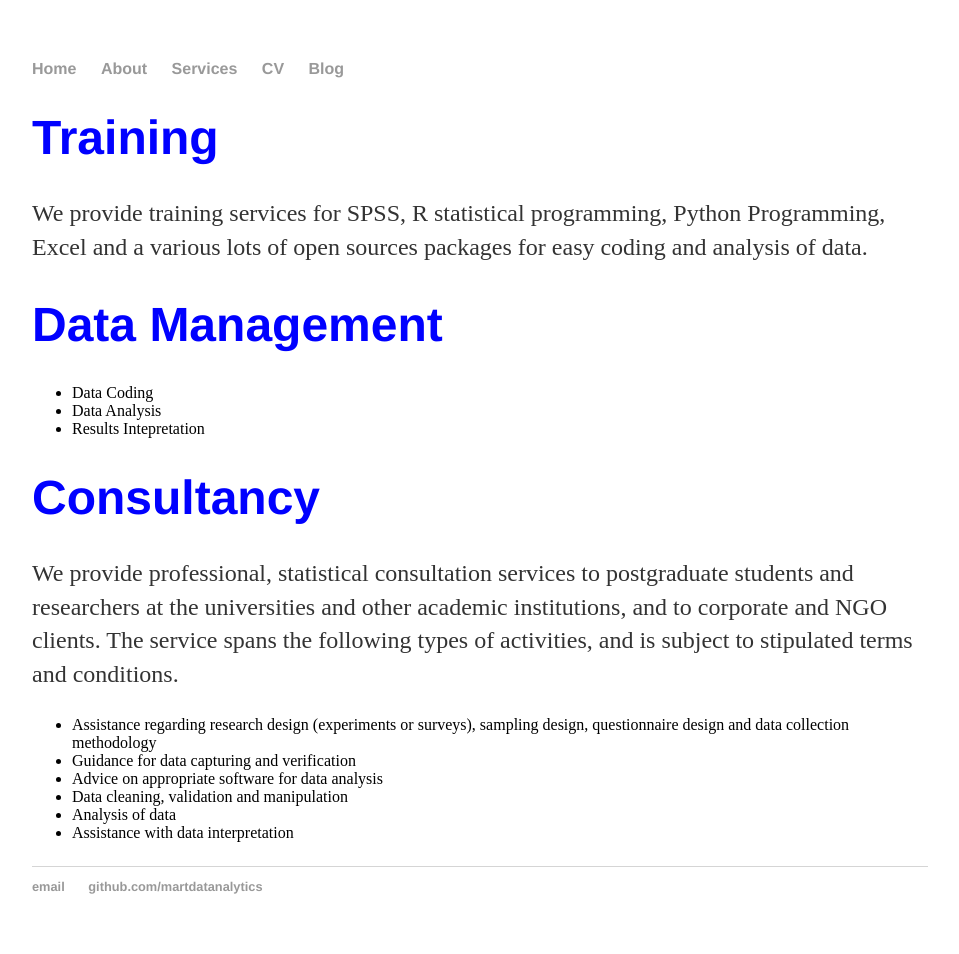
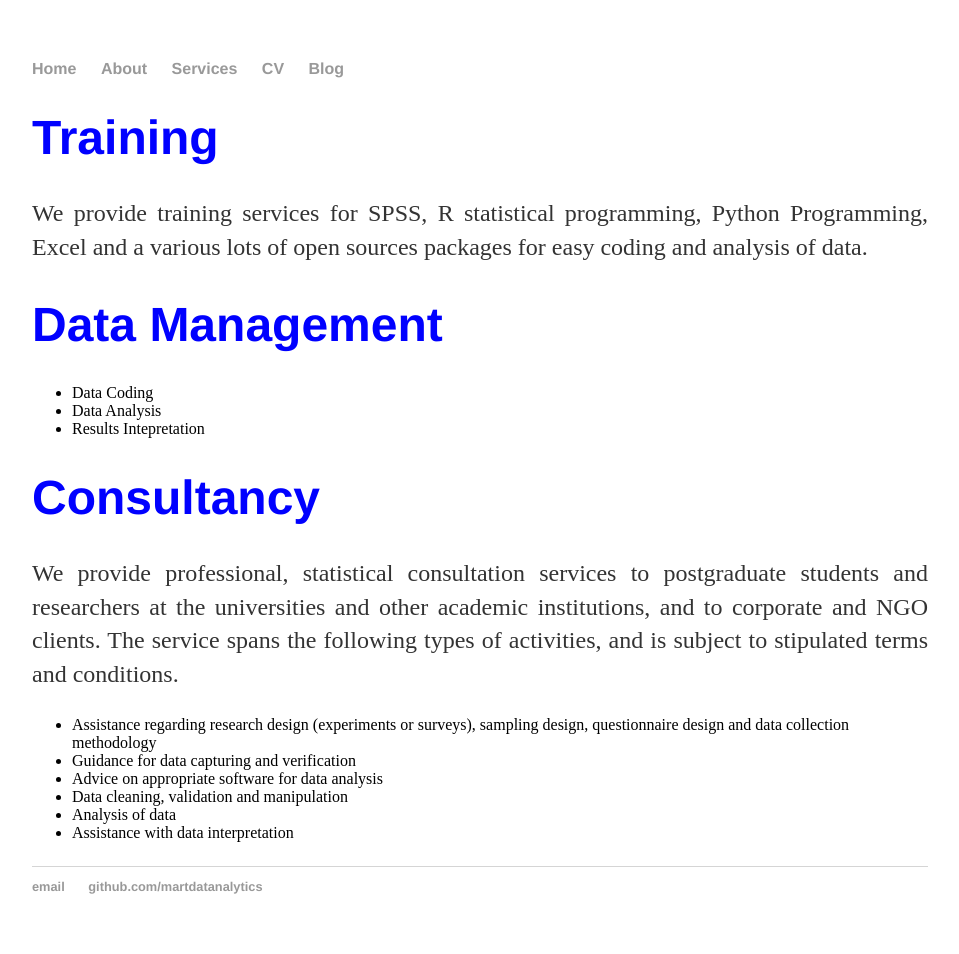
Before and after one commit to martdatanalytics/martdatanalytics.github.io, a Jekyll site: the page built from services/index.html, in a window 1280 px wide. Shown: the whole page, without its empty margins (160-1119 px from the left). Built offline with Jekyll 4.4.1, drawn with Linux system fonts in a browser that asks for light colours.

Commit message:
Update index.html

```diff
--- a/services/index.html
+++ b/services/index.html
@@ -4,7 +4,7 @@ title: MartDat Analytics Services
 ---
 <div class="blurb">
 	<h1 style="color:blue;">Training</h1>
-	<p>We provide training services for SPSS, R statistical programming, Python Programming, Excel and a various lots of open sources packages for easy coding and analysis of data.</p>
+	<p style="text-align:justify;">We provide training services for SPSS, R statistical programming, Python Programming, Excel and a various lots of open sources packages for easy coding and analysis of data.</p>
 	<h1 style="color:blue;">Data Management</h1>
 	<p>
 	<ul>
@@ -14,7 +14,7 @@ title: MartDat Analytics Services
 	</ul>
 	</p>
 	<h1 style="color:blue;">Consultancy</h1>
-	<p> We provide professional, statistical consultation services to postgraduate students and researchers
+	<p style="text-align:justify;"> We provide professional, statistical consultation services to postgraduate students and researchers
 	at the universities and other academic institutions, and to corporate and NGO clients. The service spans
 	the following types of activities, and is subject to stipulated terms and conditions.
 	<ul>
```
